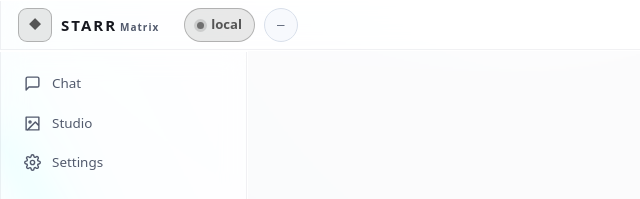
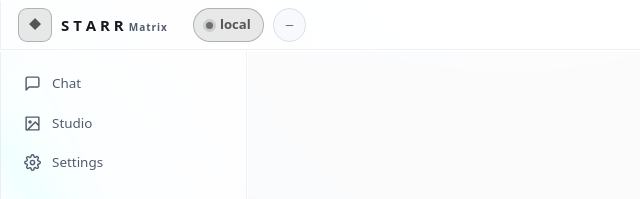
Before and after one commit to Lhordstarr/starr_mx, an Electron app: page public/index.html in a window 1280 px wide. Shown: the top 199 px of the page, 0-640 px from the left. Drawn offline with Linux system fonts and the light colour scheme; no server answers.

Commit message:
brand: render the wordmark as 'S T A R R Matrix'
The visible mark now spells STARR with spaces between its letters, in the
header (index, studio) and the settings footer, matching how the name is
written. Letter-spacing is dropped in favour of the literal gaps so there is
no trailing gap to cancel.

```diff
--- a/public/index.html
+++ b/public/index.html
@@ -27,8 +27,8 @@
     </button>
     <a class="brand" href="/">
       <span class="brand-mark">◆</span>
-    <span class="brand-container" role="img" aria-label="STARR Matrix">
-      <span class="brand-starr" aria-hidden="true">STARR</span>
+    <span class="brand-container" role="img" aria-label="S T A R R Matrix">
+      <span class="brand-starr" aria-hidden="true">S T A R R</span>
       <span class="brand-matrix" aria-hidden="true">Matrix</span>
     </span>
     </a>
--- a/public/styles.css
+++ b/public/styles.css
@@ -102,8 +102,9 @@ body {
 .brand-starr {
   font-size: 15px;
   font-weight: 800;
-  letter-spacing: 2px;
-  margin-right: -2px; /* the trailing gap letter-spacing adds past the R */
+  /* The letters are spaced by the literal gaps in the markup now, so no
+     letter-spacing is wanted here -- it would only add a gap past the final R. */
+  letter-spacing: 0;
   /* --text-primary and --text-secondary, which this first used, are not tokens
      this codebase defines. Both spans then inherited the same colour, so STARR
      and Matrix came out the same weight and the wordmark had no hierarchy -- which
```
Also changed, not shown: public/settings.html (+1 -1 lines), public/studio.html (+2 -2 lines).
